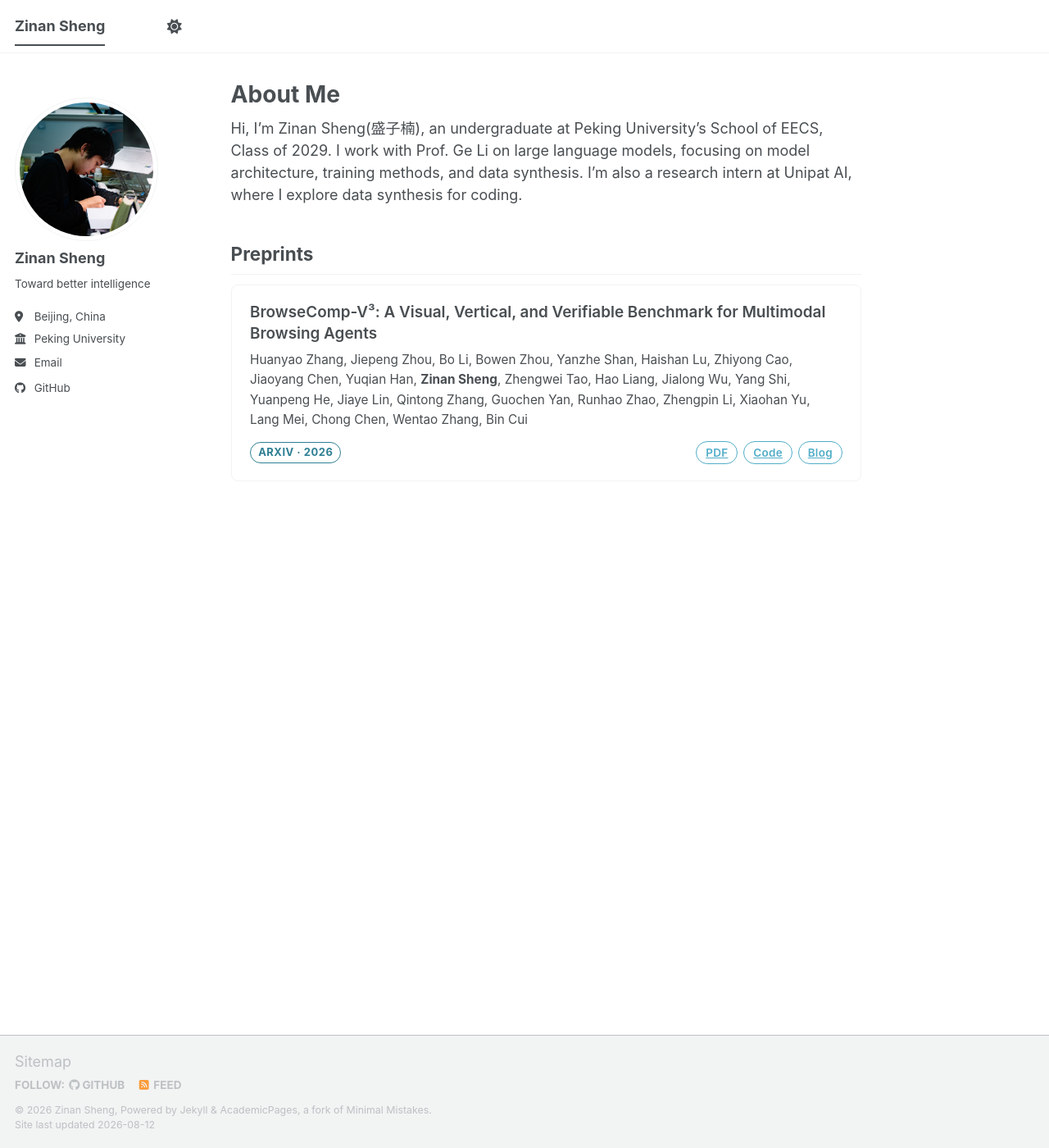
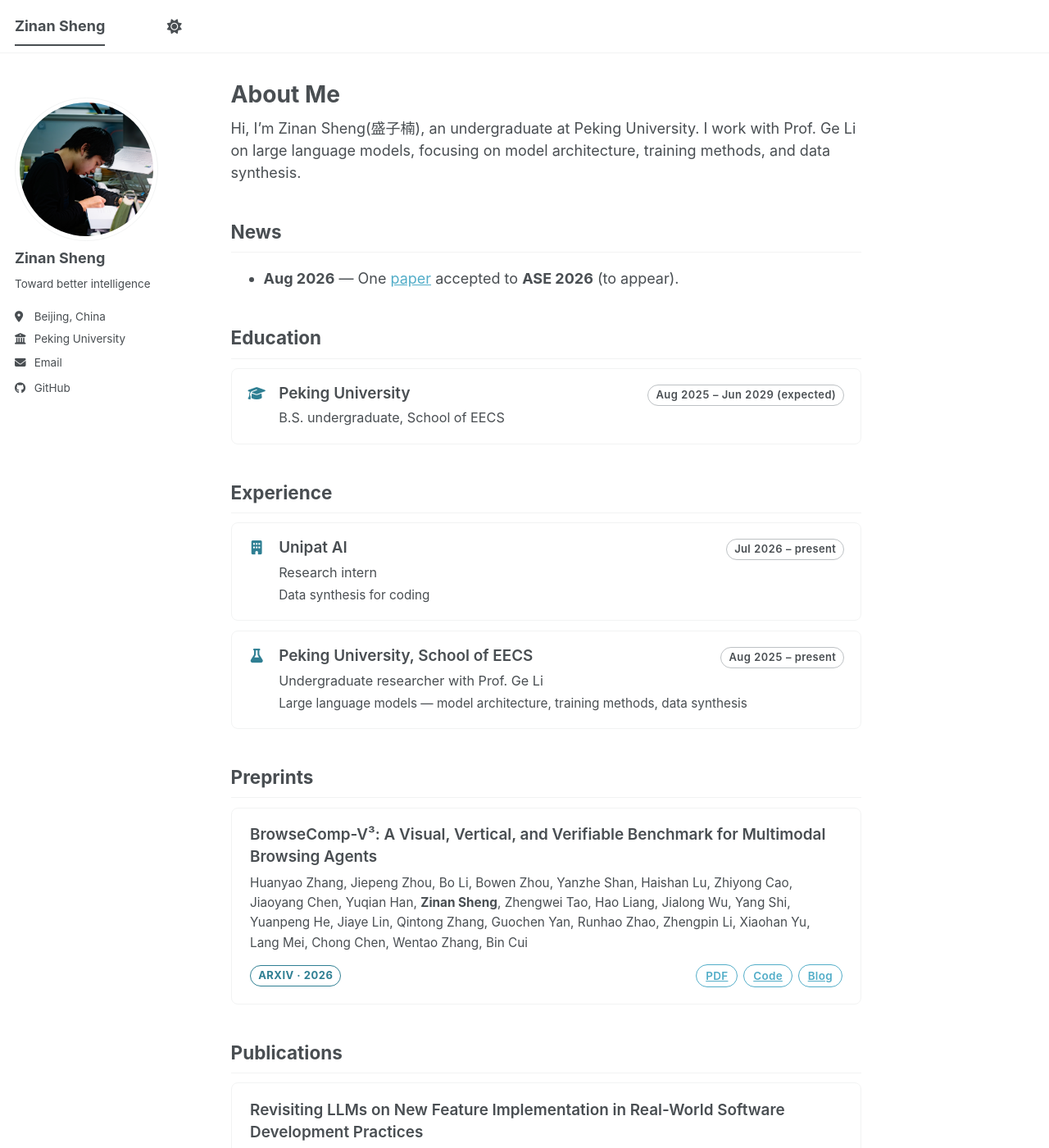
Before and after one commit to ZnShengPKU/ZnShengPKU.github.io, a Jekyll site: the page built from _pages/about.md, in a window 1280 px wide and 1400 px high. Shown: the whole window at 82% size. Built offline with Jekyll 4.4.1, drawn with Linux system fonts in a browser that asks for light colours; a script bundle is joined from its source files by our own code; library files that are not in the unit come from our copies; some of the changed text lies outside the part shown.

Commit message:
feat: replace Research Experience with Education and Experience sections
The old heading was too narrow — Zinan is an undergraduate at PKU, not only
a researcher there — and its single PKU row conflated a degree programme
with a research role, which is why no one date range fit it. The degree ends
Jun 2029 (expected); the research role is open-ended.

Split into two sections rendered as icon-led cards matching the publication
cards, driven by _data/education.yml and _data/experience.yml so adding an
entry is a few lines of YAML with no HTML or CSS. Icons come from the already
vendored Font Awesome 6; no new dependency.

Also trims the intro biography, which now duplicated both sections, and
carries the pending News section plus the ASE 2026 publication it links to.

Co-Authored-By: Claude <noreply@anthropic.com>

```diff
--- /dev/null
+++ b/_data/experience.yml
@@ -0,0 +1,13 @@
+# Experience entries for the Experience section on the main page.
+# Fields: org, role, period (required); detail, icon (optional).
+# Oldest first — the page renders this list reversed, so the newest role is on top.
+- org: Peking University, School of EECS
+  role: Undergraduate researcher with Prof. Ge Li
+  detail: Large language models — model architecture, training methods, data synthesis
+  period: Aug 2025 – present
+  icon: fa-solid fa-flask
+- org: Unipat AI
+  role: Research intern
+  detail: Data synthesis for coding
+  period: Jul 2026 – present
+  icon: fa-solid fa-building
--- /dev/null
+++ b/_includes/experience-card.html
@@ -0,0 +1,19 @@
+{% comment %}
+  Renders one education or experience entry as a card.
+  Usage: {% include experience-card.html entry=entry %}
+  Expects entry fields: org, role, period (required); detail, icon (optional).
+  icon is a Font Awesome 6 class pair, e.g. "fa-solid fa-flask". It is decorative
+  and hidden from assistive tech, so every card's meaning stays in its text.
+{% endcomment %}
+{% assign entry = include.entry %}
+<article class="xp-card">
+  <i class="xp-card__icon {{ entry.icon | default: 'fa-solid fa-briefcase' }}" aria-hidden="true"></i>
+  <div class="xp-card__body">
+    <div class="xp-card__head">
+      <span class="xp-card__org">{{ entry.org }}</span>
+      <span class="xp-card__period">{{ entry.period }}</span>
+    </div>
+    <p class="xp-card__role">{{ entry.role | markdownify | remove: '<p>' | remove: '</p>' | strip_newlines }}</p>
+    {% if entry.detail %}<p class="xp-card__detail">{{ entry.detail | markdownify | remove: '<p>' | remove: '</p>' | strip_newlines }}</p>{% endif %}
+  </div>
+</article>
--- a/_pages/about.md
+++ b/_pages/about.md
@@ -7,8 +7,31 @@ redirect_from:
   - /about.html
 ---
 
-Hi, I’m Zinan Sheng(盛子楠), an undergraduate at Peking University’s School of EECS, Class of 2029. I work with Prof. Ge Li on large language models, focusing on model architecture, training methods, and data synthesis.
-I’m also a research intern at Unipat AI, where I explore data synthesis for coding.
+Hi, I’m Zinan Sheng(盛子楠), an undergraduate at Peking University. I work with Prof. Ge Li on large language models, focusing on model architecture, training methods, and data synthesis.
+
+## News
+
+- **Aug 2026** — One [paper](/publication/2026-10-12-ase-llm-feature-implementation) accepted to **ASE 2026** (to appear).
+
+{% if site.data.education.size > 0 %}
+## Education
+
+<div class="xp-list">
+  {% for entry in site.data.education %}
+    {% include experience-card.html entry=entry %}
+  {% endfor %}
+</div>
+{% endif %}
+
+{% if site.data.experience.size > 0 %}
+## Experience
+
+<div class="xp-list">
+  {% for entry in site.data.experience reversed %}
+    {% include experience-card.html entry=entry %}
+  {% endfor %}
+</div>
+{% endif %}
 
 {% assign preprints = site.publications | where: "category", "preprints" %}
 {% assign publications = site.publications | where_exp: "item", "item.category != 'preprints'" %}
--- /dev/null
+++ b/_publications/2026-10-12-ase-llm-feature-implementation.md
@@ -0,0 +1,15 @@
+---
+title: "Revisiting LLMs on New Feature Implementation in Real-World Software Development Practices"
+collection: publications
+category: conferences
+permalink: /publication/2026-10-12-ase-llm-feature-implementation
+excerpt: 'Accepted at ASE 2026 (to appear).'
+date: 2026-10-12
+venue: 'ASE (to appear)'
+authors: 'Jia Li, Tingxuan Huang, Tiankuo Zhao, Yiming Wang, Yiran Zhang, Anshun Hu, Kechi Zhang, Lecheng Wang, **Zinan Sheng**, Kui Liu, Ge Li, Zhi Jin'
+citation: 'Jia Li, Tingxuan Huang, Tiankuo Zhao, Yiming Wang, Yiran Zhang, Anshun Hu, Kechi Zhang, Lecheng Wang, Zinan Sheng, Kui Liu, Ge Li, Zhi Jin. "Revisiting LLMs on New Feature Implementation in Real-World Software Development Practices." ASE 2026 (to appear).'
+---
+
+**Authors:** Jia Li, Tingxuan Huang, Tiankuo Zhao, Yiming Wang, Yiran Zhang, Anshun Hu, Kechi Zhang, Lecheng Wang, **Zinan Sheng**, Kui Liu, Ge Li, Zhi Jin.
+
+Accepted at the 41st IEEE/ACM International Conference on Automated Software Engineering (ASE 2026), Munich, Germany, October 12–16, 2026. To appear — paper link coming soon.
--- /dev/null
+++ b/_sass/layout/_experience.scss
@@ -0,0 +1,78 @@
+/* ==========================================================================
+   EDUCATION & EXPERIENCE CARDS
+   Card-style entries for the Education and Experience sections on the main
+   page. Shares its surface with the publication cards via %card-surface, so
+   the two card types stay consistent. All colors resolve through the theme's
+   CSS custom properties, so every skin and dark mode keep working.
+   The period pill is outlined only — the publication badges encode status
+   through fill, and nothing here should compete with that.
+   ========================================================================== */
+
+.xp-list {
+  display: flex;
+  flex-direction: column;
+  gap: 0.7rem;
+  margin-bottom: 2rem;
+}
+
+.xp-card {
+  @extend %card-surface;
+  display: flex;
+  align-items: flex-start;
+  gap: 0.9rem;
+  padding: 0.95rem 1.1rem;
+
+  .xp-card__icon {
+    flex: none;
+    width: 1.2rem;
+    margin-top: 0.25rem;
+    color: var(--global-base-color);
+    font-size: 0.95em;
+    text-align: center;
+  }
+
+  .xp-card__body {
+    flex: 1;
+    min-width: 0;
+  }
+
+  .xp-card__head {
+    display: flex;
+    flex-wrap: wrap;
+    align-items: baseline;
+    justify-content: space-between;
+    gap: 0.2rem 1rem;
+  }
+
+  .xp-card__org {
+    font-size: 1.05em;
+    font-weight: 600;
+    line-height: 1.4;
+  }
+
+  .xp-card__role {
+    margin: 0.15rem 0 0;
+    font-size: 0.9em;
+    line-height: 1.6;
+  }
+
+  .xp-card__detail {
+    margin: 0.15rem 0 0;
+    color: var(--global-fig-caption-color);
+    font-size: 0.85em;
+    line-height: 1.6;
+  }
+}
+
+.xp-card__period {
+  display: inline-block;
+  padding: 0.18em 0.7em;
+  border: 1px solid var(--global-dark-border-color);
+  border-radius: 999px;
+  color: var(--global-fig-caption-color);
+  font-size: 0.72em;
+  font-weight: 600;
+  letter-spacing: 0.03em;
+  white-space: nowrap;
+  font-variant-numeric: tabular-nums;
+}
--- a/assets/css/main.scss
+++ b/assets/css/main.scss
@@ -35,6 +35,7 @@
     "layout/page",
     "layout/archive",
     "layout/publications",
+    "layout/experience",
     "layout/sidebar",
     "layout/json_cv",
 
```
Also changed, not shown: _data/education.yml (added, +7 -0 lines), 1 other file.
